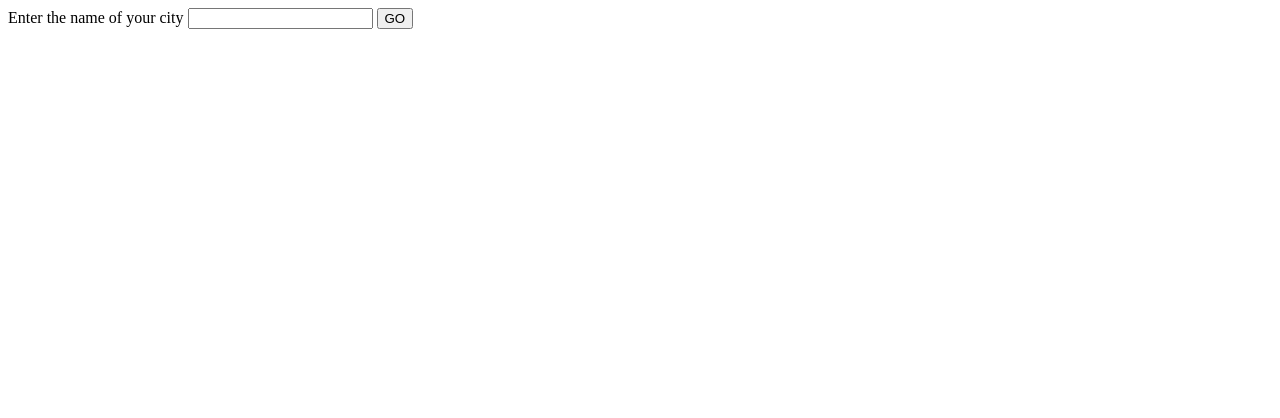
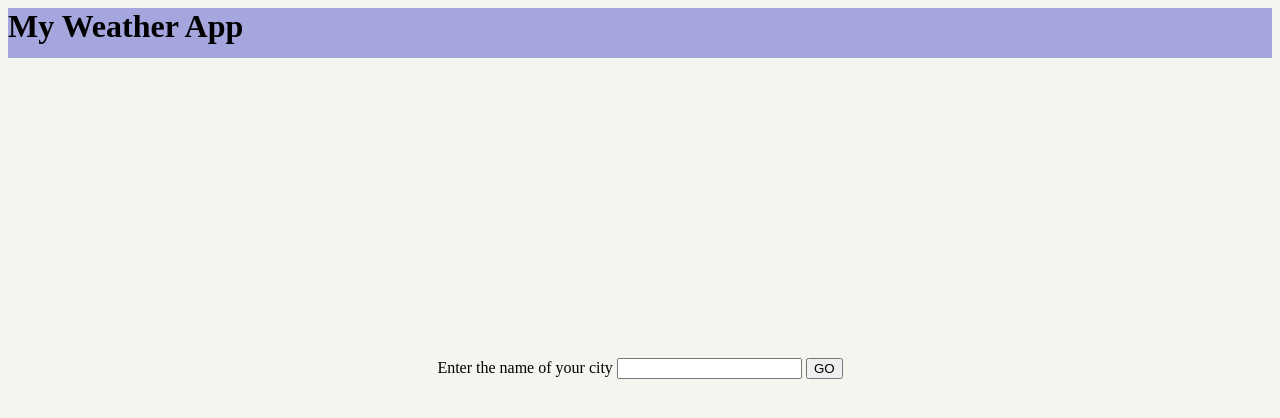
Before and after one commit to 0silverback0/weather-app, a plain HTML site: page website/index.html in a window 1280 px wide. Drawn offline with Linux system fonts and the light colour scheme.

Commit message:
Add files via upload

```diff
--- a/server.js
+++ b/server.js
@@ -26,7 +26,7 @@ function listening() {
 
 //get route
 
-app.get('/', getData);
+app.get('/getdata', getData);
 
 function getData(req,res){
 	res.send(projectData);
@@ -40,6 +40,7 @@ const data = [];
 
 app.post('/addWeather', addWeather);
 
+
 function addWeather(req,res){
 	//console.log(req.body);
 	//console.log(projectData.temperature);
@@ -48,4 +49,6 @@ function addWeather(req,res){
   projectData['zip'] = data.userResponse;
   projectData['date'] = data.date;
   //console.log(projectData);
+
+  res.send(projectData);
 }
--- a/website/app.js
+++ b/website/app.js
@@ -11,12 +11,12 @@ function performAction(e){
 
 	 getWeather(baseURL,zip,apiKey)
 		.then(function(data){
-			postData('/addWeather',{temperature: data.main.temp, date: today, userResponse: zip})
-			  .then(function(){
-			  	updateUI();
-			  })
-		});
-}
+			postData('/addWeather',{temperature: data.main.temp, date: today, userResponse: zip});
+		})
+		.then(
+			 updateUI()
+			 )
+			}
 
 const getWeather = async (baseURL,zip, apiKey) =>{
 	const res = await fetch(baseURL+zip+apiKey)
@@ -30,7 +30,7 @@ const getWeather = async (baseURL,zip, apiKey) =>{
 }
 
 const postData = async ( url = '', data = {}) =>{
-	console.log(data);// This is the wanted data
+	//console.log(data);// This is the wanted data
 	const response = await fetch(url, {
 		method: 'POST',
 		credentials: 'same-origin',
@@ -42,7 +42,7 @@ const postData = async ( url = '', data = {}) =>{
 
 	try{
 		const newData = await response.json();
-		console.log(newData); // this is data going to server
+		//console.log(newData); // this is data going to server
 	}catch(error){
 		console.log("error at post data", error);
 	}
@@ -52,9 +52,10 @@ const updateUI = async () => {
   const request = await fetch('/getData');
   try{
     const allData = await request.json();
-      document.getElementById('date').innerHTML = projectData.date;
-      document.getElementById('zipCode').innerHTML = projectData.zip;
-      document.getElementById('temp').innerHTML = data.temp;
+    console.log(allData);
+      document.getElementById('date').innerHTML = today;
+      document.getElementById('zipCode').innerHTML = allData.zip;
+      document.getElementById('temp').innerHTML = allData.temp;
 
   }catch(error){
     console.log("error at updateUI", error);
--- a/website/index.html
+++ b/website/index.html
@@ -2,17 +2,27 @@
 <html>
 <head>
 	<title>Node Server</title>
+	<link rel="stylesheet" type="text/css" href="weather.css">
 </head>
 <body>
+
+	<header>
+		<h1>My Weather App</h1>
+	</header>
+
+	<div id="container">
+
+		<div id="things">
 			<label for="zip">Enter the name of your city</label>
 			<input id="zip" name="zip" type="text">
-<!--
-<textarea id="fav" placeholder="Enter your favorite thing about your favorite animal" rows="9" cols="50"></textarea>
--->
 			<button id = "generate">GO</button>
 			<div id="date"></div>
 			<div id="zipCode"></div>
 			<div id="temp"></div>
+		</div>
+	</div>
+
 <script src="app.js"></script>
+</div>
 </body>
 </html>
--- /dev/null
+++ b/website/weather.css
@@ -0,0 +1,25 @@
+body{
+	background-color: #f5f5f0;
+}
+
+header{
+	width: 100%;
+	height: 50px;
+	background-color: #a6a6de;
+	margin-top: 0px;
+}
+
+h1{
+	margin:0px;
+}
+
+#container{
+	display: flex;
+	justify-content: center;
+	align-items: center;
+	margin: auto;
+}
+
+#things{
+	margin-top:300px;
+}
```
Lines whose indentation alone changed are shown as unchanged.
